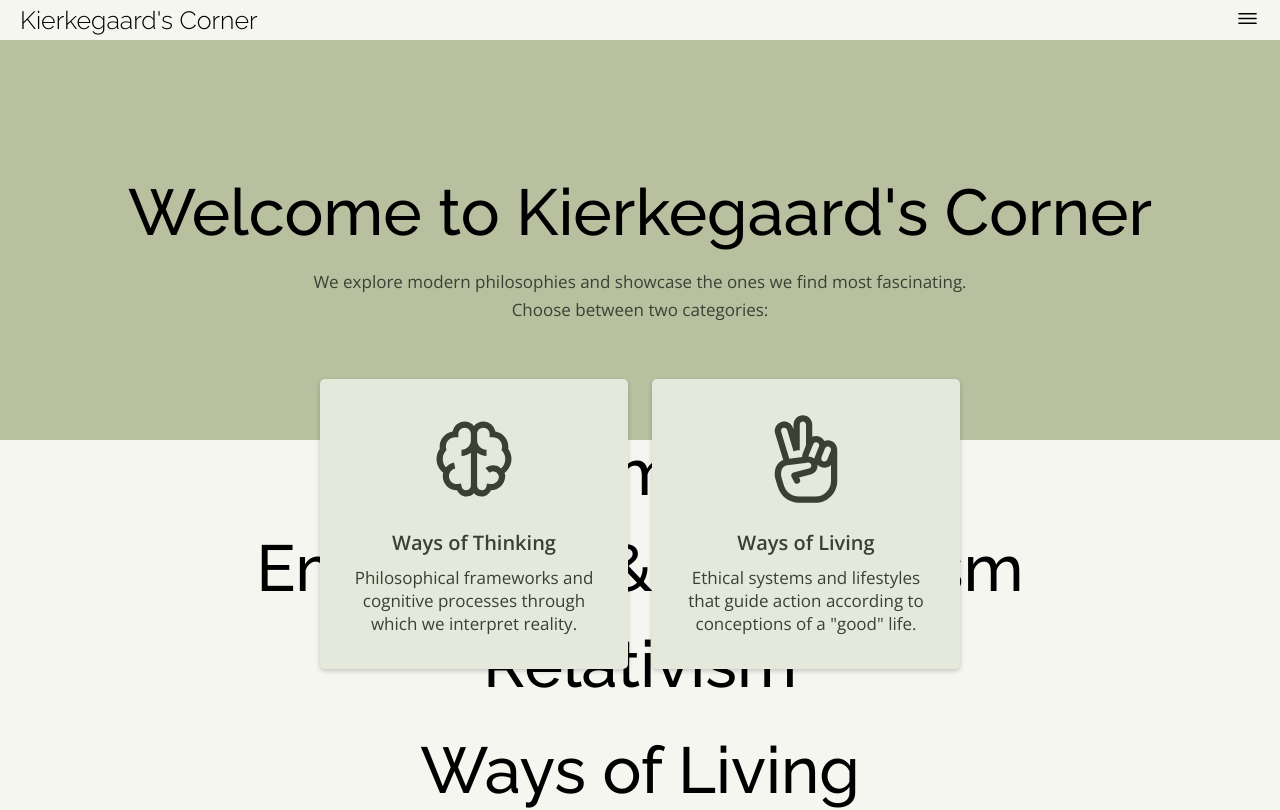
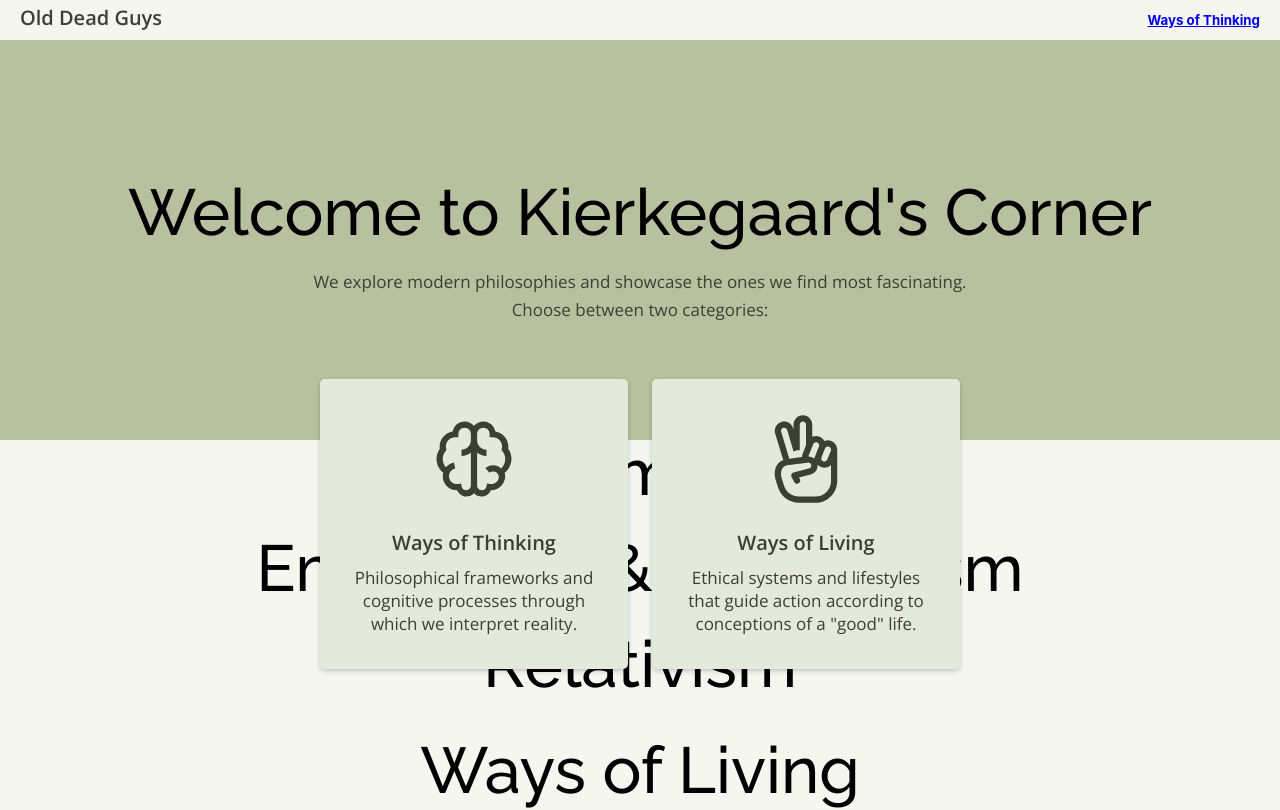
Before and after one commit to laremund/Kierkegaards_Corner, a React (Vite) app: page / in a window 1280 px wide. Shown: the top 810 px of the page. Built offline with nearby package versions, Linux system fonts and the light colour scheme.

Commit message:
style(PageHeader): Added new, simple design structure to the header

```diff
--- a/src/components/PageHeader.jsx
+++ b/src/components/PageHeader.jsx
@@ -1,20 +1,23 @@
 import '../App.css';
-import Divider from '@mui/material/Divider';
 import { IconContext } from "react-icons";
 import { IoIosMenu } from "react-icons/io";
 
 function PageHeader() {
     return (
-        <div className='header-section'>
-            <div className='title-box'>
-                <h2>Kierkegaard's Corner</h2>
+        <section class="header-section">
+            <h3>Old Dead Guys</h3>
+            <div class="">
+                <a href="#" class="">
+                    <h5>Home</h5>
+                </a>
+                <a href="#" class="">
+                    <h5>Ways of Thinking</h5>
+                </a>
+                <a href="#" class="">
+                    <h5>Ways of Living</h5>
+                </a>
             </div>
-            <div className='nav-box'>
-                <IconContext.Provider value={{className:"react-icons"}}>
-                    <IoIosMenu/>
-                </IconContext.Provider>
-            </div>
-        </div>
+        </section>
     )
 }
 
```
